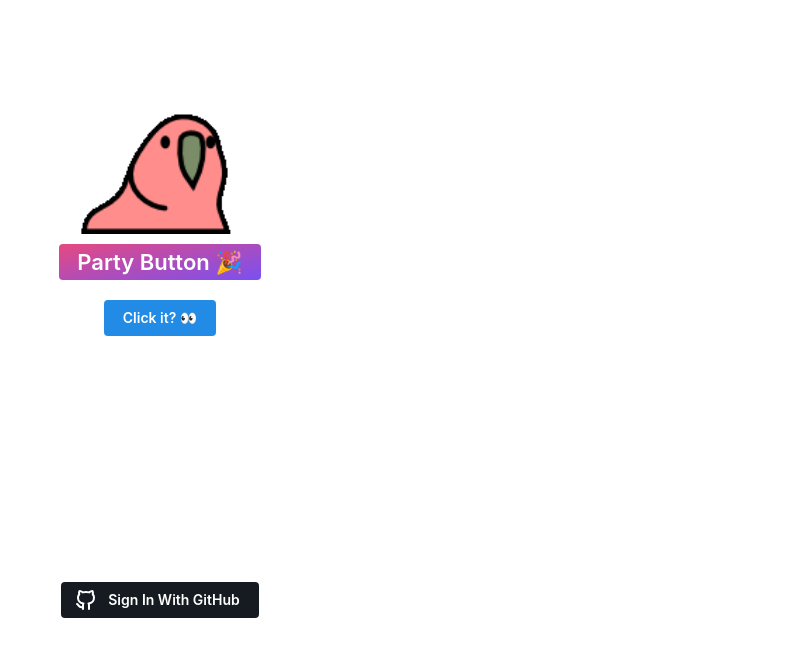
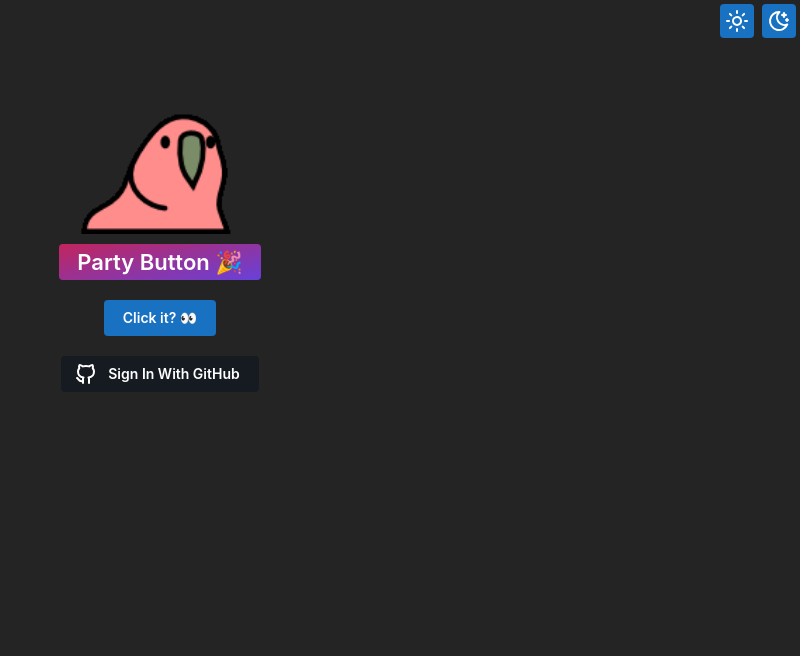
Before and after one commit to JamesWalkerGit/react-native-monorepo, a Next.js app in the folder apps/web/: page / in a window 1280 px wide. Shown: the top 656 px of the page, without its empty margins (480-1280 px from the left). Built offline with nearby package versions, Linux system fonts and the light colour scheme; no server answers.

Commit message:
added theme switcher navbar, github login button 1 click

```diff
--- /dev/null
+++ b/apps/web/app/components/Navbar.tsx
@@ -0,0 +1,47 @@
+"use client";
+import { ActionIcon, MantineColorScheme, useMantineColorScheme } from "@mantine/core";
+import { StyleSheet } from "../../styles/Stylesheet";
+import { IconMoonStars, IconSunHigh } from "@tabler/icons-react";
+
+
+export default function Navbar() {
+
+    const { setColorScheme } = useMantineColorScheme();
+
+
+
+    return (
+        <div style={styles.navContainer}>
+            <div style={styles.navSection}>
+                <div style={styles.themeButtonContainer}>
+                    <ActionIcon style={styles.themeButton} aria-label="Light Theme" size="lg" onClick={() => setColorScheme('light')}>
+                        <IconSunHigh />
+                    </ActionIcon>
+                </div>
+                <div style={styles.themeButtonContainer}>
+                    <ActionIcon style={styles.themeButton} aria-label="Dark Theme" size="lg" onClick={() => setColorScheme('dark')}>
+                        <IconMoonStars />
+                    </ActionIcon>
+                </div>
+            </div>
+        </div>
+    );
+}
+
+const styles = StyleSheet.create({
+    navContainer: {
+        flex: 1,
+        display: 'grid',
+        width: '100%'
+    },
+    navSection: {
+        flex: 1,
+        display: 'flex',
+        justifySelf: 'flex-end'
+    },
+    themeButton: {
+    },
+    themeButtonContainer: {
+        padding: 4
+    }
+});
--- a/apps/web/app/layout.tsx
+++ b/apps/web/app/layout.tsx
@@ -5,6 +5,7 @@ import { StyleSheet } from "../styles/Stylesheet";
 import '../styles/global.css';
 import { ColorSchemeScript } from "@mantine/core";
 import '@mantine/core/styles.css';
+import Navbar from "./components/Navbar";
 
 export default function RootLayout({ children }: { children: React.ReactNode }) {
   return (
@@ -16,6 +17,7 @@ export default function RootLayout({ children }: { children: React.ReactNode })
         </head>
         <body style={styles.body}>
           <Providers>
+            <Navbar />
             {children}
           </Providers>
         </body>
@@ -28,10 +30,8 @@ export default function RootLayout({ children }: { children: React.ReactNode })
 const styles = StyleSheet.create({
   html: {
     flex: 1,
-    height: '100%'
   },
   body: {
     flex: 1,
-    height: '100%'
   },
 });
--- a/apps/web/app/page.tsx
+++ b/apps/web/app/page.tsx
@@ -58,7 +58,7 @@ export default function Homepage() {
             <div style={styles.partyContainer}>
               {session.status === 'unauthenticated' ?
                 <>
-                  <Button onClick={() => signIn()} style={styles.githubButton} leftSection={<IconBrandGithub color="white" />}>
+                  <Button onClick={() => signIn('github')} style={styles.githubButton} leftSection={<IconBrandGithub color="white" />}>
                     Sign In With GitHub
                   </Button>
                 </>
--- a/apps/web/app/providers/Providers.tsx
+++ b/apps/web/app/providers/Providers.tsx
@@ -6,7 +6,7 @@ import { SessionProvider } from 'next-auth/react'
 export function Providers({ children }: { children: React.ReactNode }) {
   return (
     <SessionProvider>
-      <MantineProvider>
+      <MantineProvider defaultColorScheme='dark'>
         {children}
       </MantineProvider>
     </SessionProvider>
```
